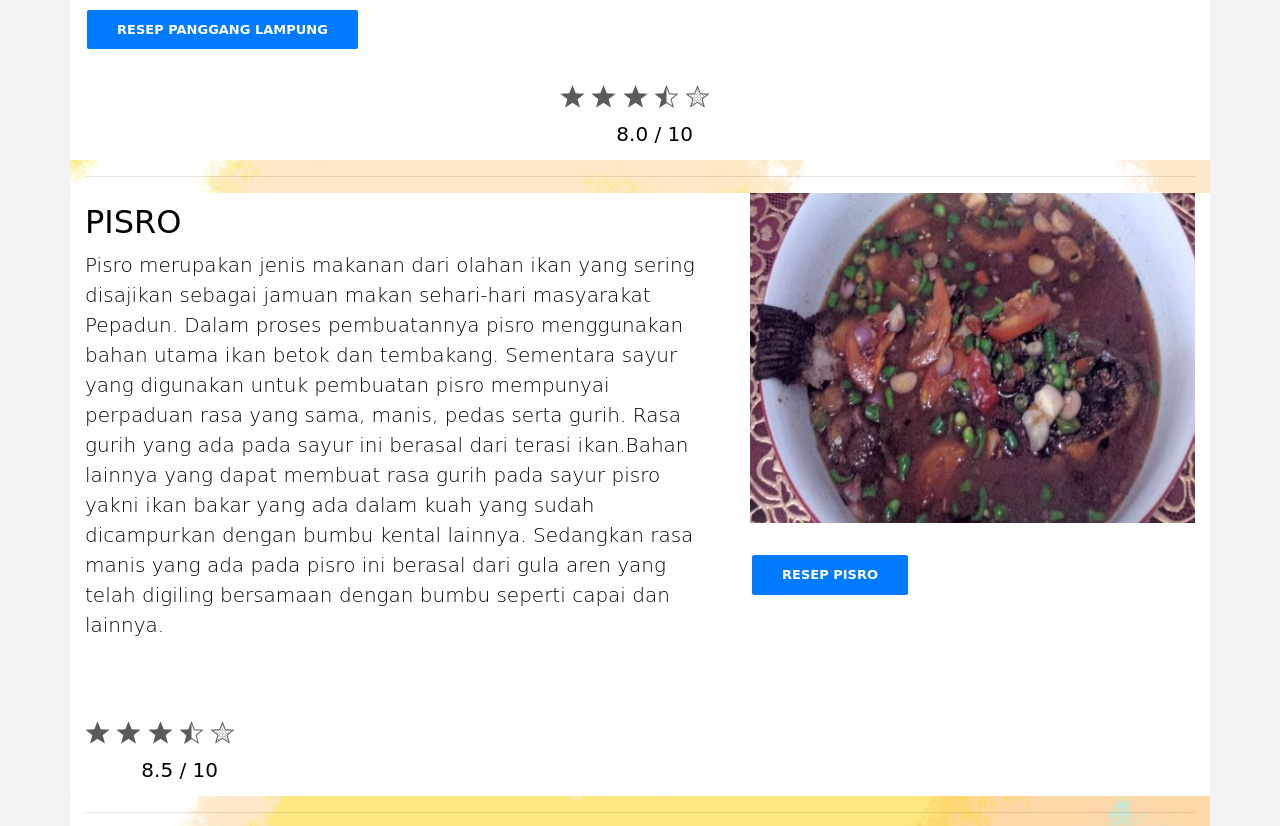
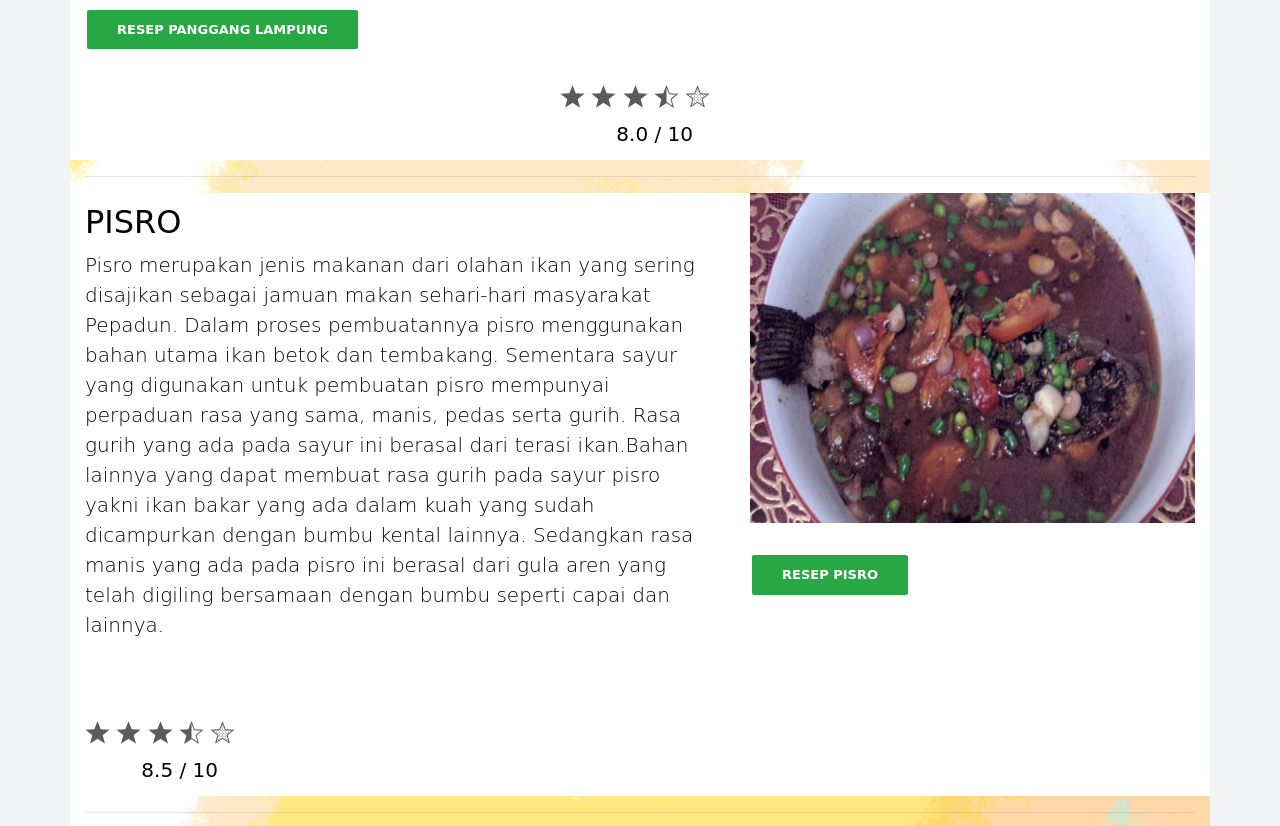
Before and after one commit to alfincahyo/KuyLampung, a CodeIgniter app: page /database/home/culinar in a window 1280 px wide. Shown: the part 4206-5032 px from the top of the page. Run offline with CodeIgniter, Linux system fonts and the light colour scheme; some web fonts are replaced.

Commit message:
Add files via upload

```diff
--- a/application/views/culinar.php
+++ b/application/views/culinar.php
@@ -43,7 +43,7 @@ defined('BASEPATH') OR exit('No direct script access allowed');
             <img class="featurette-image img-fluid mx-auto" data-src="holder.js/500x500/auto" alt="500x500" style="width: 500px; height: 450px;" src="<?=base_url()?>assets/img/culinary/seruit.jpg" data-holder-rendered="true">
             <br>
             <br>
-            <a href=https://www.kaliandanews.com/2016/01/cara-membuat-sambal-seruit-lampung.html target="_top" class="btn btn-primary" >Resep Seruit</a>
+            <a href=https://www.kaliandanews.com/2016/01/cara-membuat-sambal-seruit-lampung.html target="_top" class="btn btn-success" >Resep Seruit</a>
           </div>
         </div>
 
@@ -69,7 +69,7 @@ defined('BASEPATH') OR exit('No direct script access allowed');
             <img class="featurette-image img-fluid mx-auto" data-src="holder.js/500x500/auto" alt="500x500" style="width: 500px; height: 330px;" src="<?=base_url()?>assets/img/culinary/tempoyak.jpg" data-holder-rendered="true">
             <br>
             <br>
-            <a href=https://resepnusantara.id/resep-tempoyak-makanan-khas-lampung/ target="_top" class="btn btn-primary" >Resep Tempoyak</a>
+            <a href=https://resepnusantara.id/resep-tempoyak-makanan-khas-lampung/ target="_top" class="btn btn-success" >Resep Tempoyak</a>
           </div>
         </div>
 
@@ -94,7 +94,7 @@ defined('BASEPATH') OR exit('No direct script access allowed');
             <img class="featurette-image img-fluid mx-auto" data-src="holder.js/500x500/auto" alt="500x500" style="width: 500px; height: 330px;" src="<?=base_url()?>assets/img/culinary/gulaitaboh2.jpg" data-holder-rendered="true">
             <br>
             <br>
-            <a href=https://widhiaanugrah.com/resep-gulai-taboh-khas-lampung-yang-nikmat/ target="_top" class="btn btn-primary" >Resep Gulai Taboh</a>
+            <a href=https://widhiaanugrah.com/resep-gulai-taboh-khas-lampung-yang-nikmat/ target="_top" class="btn btn-success" >Resep Gulai Taboh</a>
           </div>
         </div>
 
@@ -119,7 +119,7 @@ defined('BASEPATH') OR exit('No direct script access allowed');
             <img class="featurette-image img-fluid mx-auto" data-src="holder.js/500x500/auto" alt="500x500" style="width: 500px; height: 330px;" src="<?=base_url()?>assets/img/culinary/engkak2.jpg" data-holder-rendered="true">
               <br>
       <br>
-             <a href=https://resepnusantara.id/resep-kue-engkak-khas-lampung/ target="_top" class="btn btn-primary" >Resep Engkak</a>
+             <a href=https://resepnusantara.id/resep-kue-engkak-khas-lampung/ target="_top" class="btn btn-success" >Resep Engkak</a>
           </div>
         </div>
 
@@ -143,7 +143,7 @@ defined('BASEPATH') OR exit('No direct script access allowed');
             <img class="featurette-image img-fluid mx-auto" data-src="holder.js/500x500/auto" alt="500x500" style="width: 500px; height: 330px;" src="<?=base_url()?>assets/img/culinary/pindang2.jpg" data-holder-rendered="true">
             <br>
       <br>
-             <a href=http://kuliner.ilmci.com/resep/2014/30/pindang-patin-khas-lampung.aspx target="_top" class="btn btn-primary" >Resep Pindang</a>
+             <a href=http://kuliner.ilmci.com/resep/2014/30/pindang-patin-khas-lampung.aspx target="_top" class="btn btn-success" >Resep Pindang</a>
           </div>
         </div>
 
@@ -168,7 +168,7 @@ defined('BASEPATH') OR exit('No direct script access allowed');
             <img class="featurette-image img-fluid mx-auto" data-src="holder.js/500x500/auto" alt="500x500" style="width: 500px; height: 330px;" src="<?=base_url()?>assets/img/culinary/ikanpanggang.png" data-holder-rendered="true">
             <br>
       <br>
-             <a href=https://www.kreasisasa.com/satu-nusa-satu-sasa/lampung/ikan-bakar-seruit target="_top" class="btn btn-primary" >Resep Panggang Lampung</a>
+             <a href=https://www.kreasisasa.com/satu-nusa-satu-sasa/lampung/ikan-bakar-seruit target="_top" class="btn btn-success" >Resep Panggang Lampung</a>
           </div>
         </div>
 
@@ -192,7 +192,7 @@ defined('BASEPATH') OR exit('No direct script access allowed');
             <img class="featurette-image img-fluid mx-auto" data-src="holder.js/500x500/auto" alt="500x500" style="width: 500px; height: 330px;" src="<?=base_url()?>assets/img/culinary/pisro.jpg" data-holder-rendered="true">
             <br>
       <br>
-             <a href=https://www.jejamo.com/pisro-masakan-khas-lampung-nan-langka.html target="_top" class="btn btn-primary" >Resep Pisro</a>
+             <a href=https://www.jejamo.com/pisro-masakan-khas-lampung-nan-langka.html target="_top" class="btn btn-success" >Resep Pisro</a>
           </div>
         </div>
 
@@ -216,7 +216,7 @@ defined('BASEPATH') OR exit('No direct script access allowed');
             <img class="featurette-image img-fluid mx-auto" data-src="holder.js/500x500/auto" alt="500x500" style="width: 500px; height: 330px;" src="<?=base_url()?>assets/img/culinary/sambaltempoyakudang.jpg" data-holder-rendered="true">
              <br>
         <br>
-             <a href=https://widhiaanugrah.com/resep-tempoyak-udang-yang-lezat/ target="_top" class="btn btn-primary" >Resep Tempoyak Udang</a>
+             <a href=https://widhiaanugrah.com/resep-tempoyak-udang-yang-lezat/ target="_top" class="btn btn-success" >Resep Tempoyak Udang</a>
           </div>
         </div>
 
@@ -241,7 +241,7 @@ defined('BASEPATH') OR exit('No direct script access allowed');
             <img class="featurette-image img-fluid mx-auto" data-src="holder.js/500x500/auto" alt="500x500" style="width: 500px; height: 380px;" src="<?=base_url()?>assets/img/culinary/sambalasamkembang.jpg" data-holder-rendered="true">
             <br>
         <br>
-             <a href=http://kumpulanresepmasakan.info/cari/resep-sambal-asam-kembang-lampung-yen-yen/ target="_top" class="btn btn-primary" >Resep Asam Kembang</a>
+             <a href=http://kumpulanresepmasakan.info/cari/resep-sambal-asam-kembang-lampung-yen-yen/ target="_top" class="btn btn-success" >Resep Asam Kembang</a>
           </div>
         </div>
 
@@ -265,7 +265,7 @@ defined('BASEPATH') OR exit('No direct script access allowed');
             <img class="featurette-image img-fluid mx-auto" data-src="holder.js/500x500/auto" alt="500x500" style="width: 500px; height: 330px;" src="<?=base_url()?>assets/img/culinary/keripiknangka.jpg" data-holder-rendered="true">
             <br>
         <br>
-             <a href=http://membuat.info/tag/cara-membuat-keripik-nangka-khas-lampung/ target="_top" class="btn btn-primary" >Resep keripik nangka </a>
+             <a href=http://membuat.info/tag/cara-membuat-keripik-nangka-khas-lampung/ target="_top" class="btn btn-success" >Resep keripik nangka </a>
           </div>
         </div>
 
```
